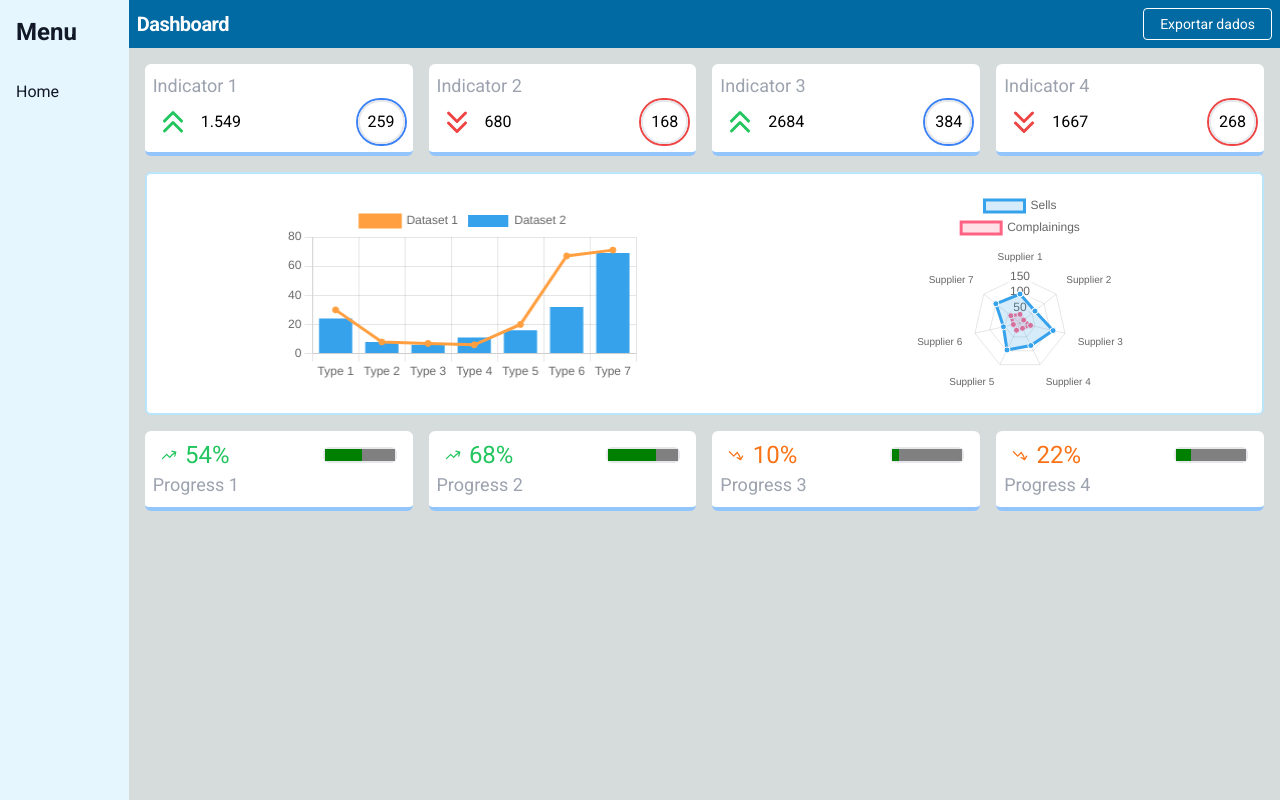
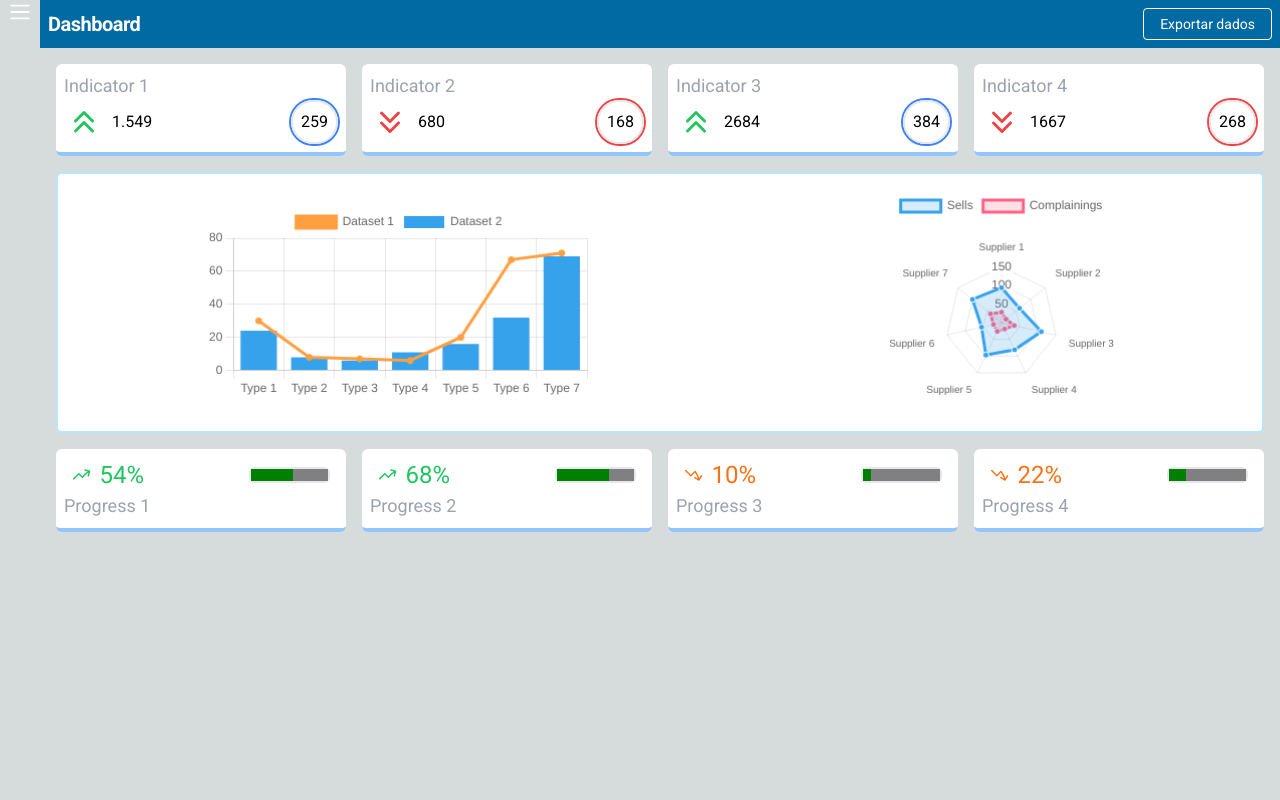
Before and after one commit to letxns/dashboard, a Next.js app: page / in a window 1280 px wide. Built offline with nearby package versions, Linux system fonts and the light colour scheme.

Commit message:
ui: sidebar

```diff
--- a/src/app/components/SideBar/SideBar.js
+++ b/src/app/components/SideBar/SideBar.js
@@ -1,6 +1,6 @@
 // components/Sidebar.js
 
-import { Bars3Icon, XMarkIcon } from "@heroicons/react/20/solid";
+import { ArrowTrendingUpIcon, Bars3Icon, BriefcaseIcon, ChartBarSquareIcon, ChatBubbleLeftRightIcon, HomeIcon, RocketLaunchIcon, TableCellsIcon, XMarkIcon } from "@heroicons/react/20/solid";
 import { useState } from "react";
 
 const Sidebar = () => {
@@ -11,39 +11,61 @@ const Sidebar = () => {
   };
 
   return (
-    <>
-      <div className="flex md:hidden p-4">
-        <button onClick={toggleSidebar} className="focus:outline-none">
+    <div className="px-4">
       {isOpen ? (
-            <div className="w-6 h-6 flex flex-col justify-between items-center">
-                <XMarkIcon className="h-6 w-6 text-gray-500" />
-            </div>
-          ) : (
-            <div className="w-2 h-6 my-6 flex flex-col justify-between items-center">
-                <Bars3Icon className="h-6 w-6 text-gray-500" />
-            </div>
-          )}
-        </button>
-      </div>
-      <div
-        className={`fixed top-0 left-0 h-lvh bg-[#e5f6ff] text-gray-900 w-64 transform ${
-          isOpen ? "translate-x-0 h-1/2 w-lvw mx-12" : "-translate-x-full"
-        } transition-transform duration-300 ease-in-out md:relative md:translate-x-0 md:flex md:flex-col`}
-      >
+        <div className="w-2 h-6 flex flex-col justify-between items-center">
+          <div className="fixed top-0 left-0 h-lvh bg-[#FBFCF8] text-gray-900 w-64">
             <div className="p-4">
-          <h1 className="text-2xl font-bold">Menu</h1>
-          <nav className="mt-8">
+              <XMarkIcon onClick={toggleSidebar} className="h-6 w-6 text-gray-900 hover:cursor-pointer" />
+              <nav className="mt-8 text-start">
                 <ul>
                   <li className="mb-4">
-                <a href="#" className="hover:underline">
-                  Home
+                    <a href="/" className="hover:text-tradesee-blue active:text-tradesee-blue flex flex-row">
+                      <HomeIcon class="h-6 w-6 text-tradesee-blue" />
+                      <span className="px-2">Home</span>
+                    </a>
+                  </li>
+                  <li className="mb-4">
+                    <a href="/" className="hover:text-tradesee-blue flex flex-row">
+                      <ChartBarSquareIcon class="h-6 w-6 text-tradesee-blue" />
+                      <span className="px-2">Dashboards</span>
+                    </a>
+                  </li>
+                  <li className="mb-4">
+                    <a href="/" className="hover:text-tradesee-blue flex flex-row">
+                      <ArrowTrendingUpIcon class="h-6 w-6 text-tradesee-blue" />
+                      <span className="px-2">Analytics</span>
+                    </a>
+                  </li>
+                  <li className="mb-4">
+                    <a href="/" className="hover:text-tradesee-blue flex flex-row">
+                      <RocketLaunchIcon class="h-6 w-6 text-tradesee-blue" />
+                      <span className="px-2">Sales</span>
+                    </a>
+                  </li>
+                  <li className="mb-4">
+                    <a href="/" className="hover:text-tradesee-blue flex flex-row">
+                      <BriefcaseIcon class="h-6 w-6 text-tradesee-blue" />
+                      <span className="px-2">Leads</span>
+                    </a>
+                  </li>
+                  <li className="mb-4">
+                    <a href="/" className="hover:text-tradesee-blue flex flex-row">
+                      <ChatBubbleLeftRightIcon class="h-6 w-6 text-tradesee-blue" />
+                      <span className="px-2">Support</span>
                     </a>
                   </li>
                 </ul>
               </nav>
             </div>
           </div>
-    </>
+        </div>
+      ) : (
+        <div className="w-2 h-6 flex flex-col justify-between items-center">
+          <Bars3Icon onClick={toggleSidebar} className="h-6 w-6 text-white hover:cursor-pointer" />
+        </div>
+      )}
+    </div>
   );
 };
 
```
Lines whose indentation alone changed are shown as unchanged.
